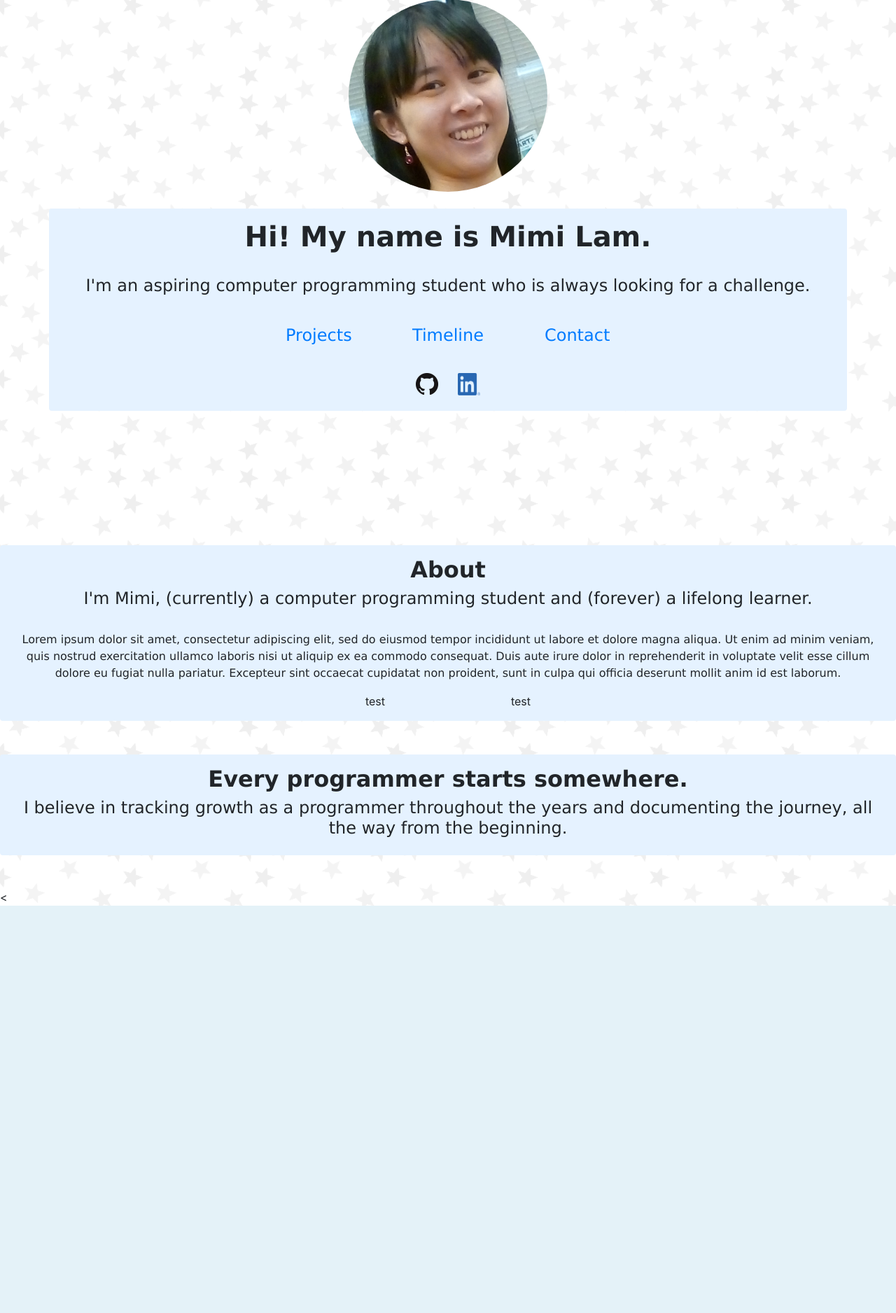
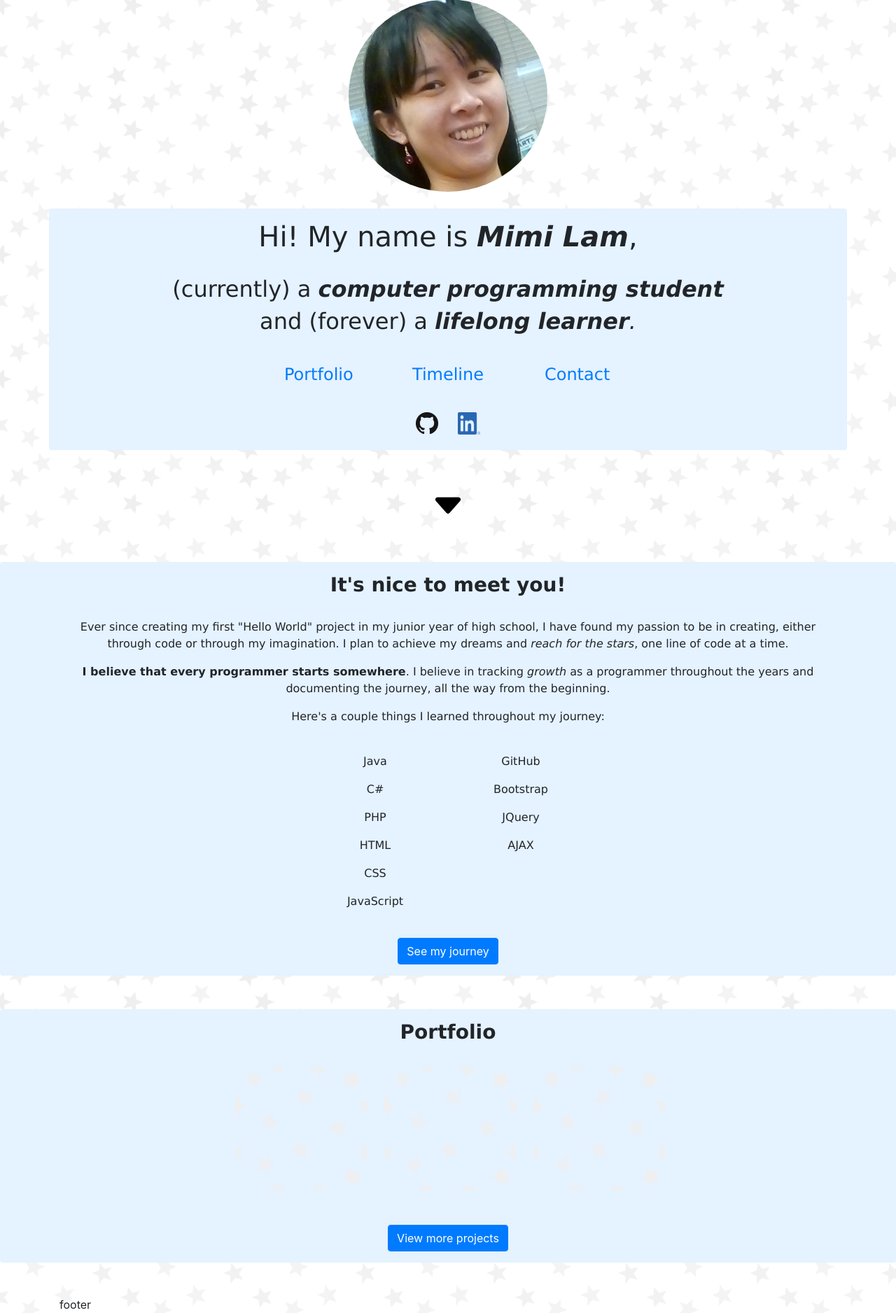
Before and after one commit to sashimimi/sashimimi.me, a PHP site: page /view/index.html in a window 1280 px wide. Shown: the part 49-1925 px from the top of the page at 70% size. Before the commit the page ends 1343 px from the top, so only its background shows below. Run offline with PHP 8.4, Linux system fonts and the light colour scheme.

Commit message:
check in index and sticky footer

```diff
--- a/assets/css/main.css
+++ b/assets/css/main.css
@@ -56,6 +56,10 @@ a, a:hover
 
 /* Body styles */
 
+html {
+    scroll-behavior: smooth;
+}
+
 h1, h2, h3, h4, h5, h6, p, a {
     font-family: Verdana, Geneva, sans-serif;
 }
@@ -66,6 +70,8 @@ html, body{
 
 body {
     background: white url("../images/bg.png");
+    display: flex;
+    flex-direction: column;
 }
 
 .block {
@@ -79,3 +85,11 @@ body {
 .star-dark {
     color: black;
 }
+
+.content {
+    flex: 1 0 auto;
+}
+
+.footer {
+    flex-shrink: 0;
+}
--- a/view/index.html
+++ b/view/index.html
@@ -11,8 +11,8 @@
         <script src="https://cdnjs.cloudflare.com/ajax/libs/popper.js/1.14.7/umd/popper.min.js" integrity="sha384-UO2eT0CpHqdSJQ6hJty5KVphtPhzWj9WO1clHTMGa3JDZwrnQq4sF86dIHNDz0W1" crossorigin="anonymous"></script>
         <script src="https://stackpath.bootstrapcdn.com/bootstrap/4.3.1/js/bootstrap.min.js" integrity="sha384-JjSmVgyd0p3pXB1rRibZUAYoIIy6OrQ6VrjIEaFf/nJGzIxFDsf4x0xIM+B07jRM" crossorigin="anonymous"></script>
     </head>
-    <div class="background">
-        <body>
+    <body>
+        <div class="content">
             <div class="container">
                 <div class="mx-auto pt-5 text-center">
                     <img src="../assets/images/headshot.PNG" alt="Picture of Mimi Lam" id="headshot"/>
@@ -20,14 +20,15 @@
             </div>
             <br/>
             <div class="block container rounded p-3 text-center">
-                <h1><strong>Hi! My name is Mimi Lam.</strong></h1>
+                <h1>Hi! My name is <i><strong>Mimi Lam</strong></i>,</h1>
                 <br/>
-                <h4>I'm an aspiring computer programming student who is always looking for a challenge.</h4>
+                <h2>(currently) a <i><strong>computer programming student</strong></i></h2>
+                <h2>and (forever) a <i><strong>lifelong learner</strong>.</i></h2>
                 <br/>
                 <div class="row no-gutters">
                     <div class="col-lg-3"></div>
                     <div class="col-lg-2">
-                        <a href="projects.html"><button type="button" class="btn btn-outline-primary cover-header-btn">Projects</button></a>
+                        <a href="projects.html"><button type="button" class="btn btn-outline-primary cover-header-btn">Portfolio</button></a>
                     </div>
                     <div class="col-lg-2">
                         <a href="timeline.html"><button type="button" class="btn btn-outline-primary cover-header-btn">Timeline</button></a>
@@ -42,36 +43,76 @@
                 <a href="https://www.linkedin.com/in/mimikhlam/"><button type="button" class="btn btn-outline-primary"><img src="../assets/images/linkedin.png" id="linkedin"/></button></a>
             </div>
             <br/><br/>
+            <div class="text-center">
+                <a href="#about"><button type="button" class="btn btn-link"><img src="../assets/images/caret-down-fill.svg" style="width: 50px; height: 50px;"/></button></a>
+            </div>
             <br/><br/>
-            <br/><br/>
-            <br/><br/>
-            <div class="block container-fluid rounded p-3 text-center">
-                <h2><strong>About</strong></h2>
-                <h4>I'm Mimi, (currently) a computer programming student and (forever) a lifelong learner.</h4>
+            <div id="about" class="block container-fluid rounded p-3 text-center">
+                <h3><strong>It's nice to meet you!</strong></h3>
                 <br/>
-                <p>Lorem ipsum dolor sit amet, consectetur adipiscing elit, sed do eiusmod tempor incididunt ut labore et dolore magna aliqua.
-                    Ut enim ad minim veniam, quis nostrud exercitation ullamco laboris nisi ut aliquip ex ea commodo consequat.
-                    Duis aute irure dolor in reprehenderit in voluptate velit esse cillum dolore eu fugiat nulla pariatur.
-                    Excepteur sint occaecat cupidatat non proident, sunt in culpa qui officia deserunt mollit anim id est laborum.
-                </p>
+                <div class="container">
+                    <p>
+                        Ever since creating my first "Hello World" project in my junior year of high school,
+                        I have found my passion to be in creating, either through code or through my imagination.
+                        I plan to achieve my dreams and <i>reach for the stars</i>, one line of code at a time.
+                    </p>
+                    <p>
+                        <strong>I believe that every programmer starts somewhere</strong>.
+                        I believe in tracking <i>growth</i> as a programmer throughout the years and documenting the journey,
+                        all the way from the beginning.
+                    </p>
+                    <p>
+                        Here's a couple things I learned throughout my journey:
+                    </p>
+                </div>
+                <br/>
                 <div class="row no-gutters">
                     <div class="col-lg-4"></div>
                     <div class="col-lg-2">
-                        test
+                        <p>Java</p>
+                        <p>C#</p>
+                        <p>PHP</p>
+                        <p>HTML</p>
+                        <p>CSS</p>
+                        <p>JavaScript</p>
                     </div>
                     <div class="col-lg-2">
-                        test
+                        <p>GitHub</p>
+                        <p>Bootstrap</p>
+                        <p>JQuery</p>
+                        <p>AJAX</p>
                     </div>
                     <div class="col-lg-4"></div>
                 </div>
+                <br/>
+                <button class="btn btn-primary">See my journey</button>
             </div>
             <br/><br/>
             <div class="block container-fluid rounded p-3 text-center">
-                <h2><strong>Every programmer starts somewhere.</strong></h2>
-                <h4>I believe in tracking growth as a programmer throughout the years and documenting the journey, all the way from the beginning.</h4>
+                <h3><strong>Portfolio</strong></h3>
+                <br/>
+                <div class="row">
+                    <div class="col-lg-3"></div>
+                    <div class="col-lg-2">
+                        <img src="../assets/images/bg.png"/>
+                    </div>
+                    <div class="col-lg-2">
+                        <img src="../assets/images/bg.png"/>
+                    </div>
+                    <div class="col-lg-2">
+                        <img src="../assets/images/bg.png"/>
+                    </div>
+                    <div class="col-lg-3"></div>
+                </div>
+                <br/><br/>
+                <button class="btn btn-primary">View more projects</button>
             </div>
             <br/><br/>
-            <
-        </body>
-    </div>
+        </div>
+        <footer class="footer">
+            <div class="container">
+                footer
+            </div>
+        </footer>
+    </body>
 </html>
```
Also changed, not shown: view/syllabi.html (+8 -1 lines), assets/images/caret-down-fill.svg (added), assets/images/caret-down.svg (added), assets/images/sashimimi-code.png (added).
